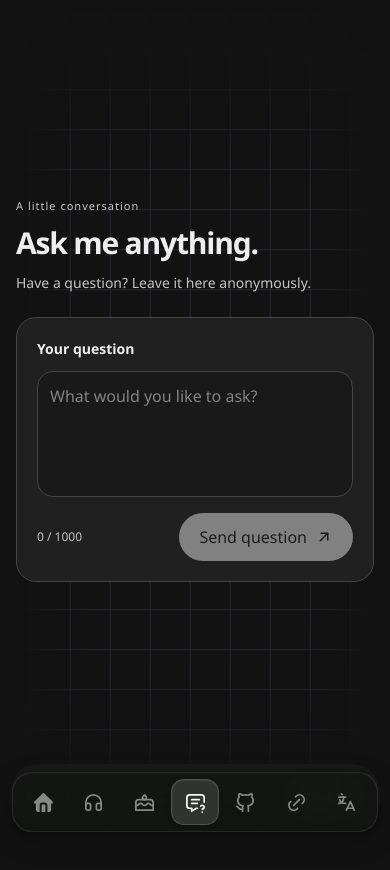
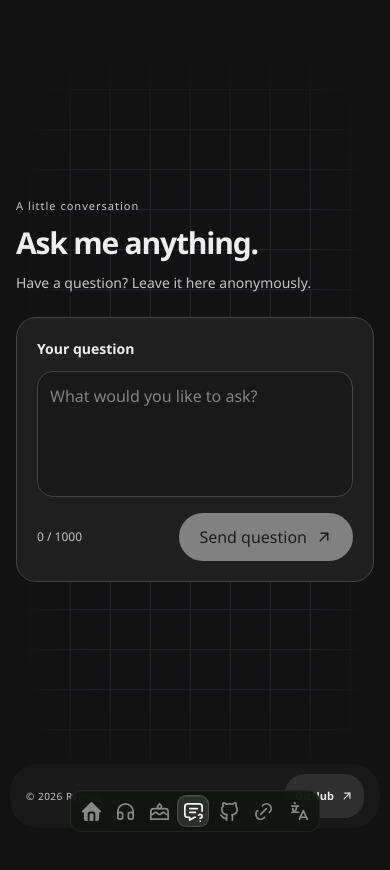
Before and after one commit to rnnve/web, a Next.js app: page /ask in a window 390 px wide. Shown: the top 870 px of the page. Built offline with nearby package versions, Linux system fonts and the light colour scheme; a web font is replaced by a local one.

Commit message:
Match compact navigation proportions and hover treatment to reference

```diff
--- a/app/components/layout/portfolio-navbar.module.css
+++ b/app/components/layout/portfolio-navbar.module.css
@@ -2,7 +2,7 @@
   position: fixed;
   z-index: 60;
   top: 50%;
-  left: max(16px, env(safe-area-inset-left, 0px));
+  left: max(10px, env(safe-area-inset-left, 0px));
   transform: translateY(-50%);
 }
 
@@ -10,15 +10,12 @@
   display: flex;
   flex-direction: column;
   align-items: center;
-  gap: 4px;
-  padding: 7px;
-  border: 1px solid rgb(255 255 255 / 9%);
-  border-radius: 19px;
+  gap: 2px;
+  padding: 4px;
+  border: 1px solid rgb(255 255 255 / 7%);
+  border-radius: 12px;
   background: rgb(19 21 19 / 92%);
-  box-shadow:
-    0 0 0 4px rgb(0 0 0 / 10%),
-    0 8px 28px rgb(0 0 0 / 20%),
-    inset 0 1px 0 rgb(255 255 255 / 3%);
+  box-shadow: inset 0 1px 0 rgb(255 255 255 / 2%);
   backdrop-filter: blur(20px);
   -webkit-backdrop-filter: blur(20px);
 }
@@ -29,11 +26,11 @@
   flex: 0 0 auto;
   align-items: center;
   justify-content: center;
-  width: 46px;
-  height: 46px;
+  width: 32px;
+  height: 32px;
   padding: 0;
   border: 1px solid transparent;
-  border-radius: 13px;
+  border-radius: 9px;
   background: transparent;
   color: #858a85;
   text-decoration: none;
@@ -49,7 +46,7 @@
 .item[aria-current="page"] {
   color: #f5f7f3;
   border-color: rgb(255 255 255 / 15%);
-  background: #30332f;
+  background: #2b2e2a;
   box-shadow:
     inset 0 1px 2px rgb(255 255 255 / 8%),
     0 2px 5px rgb(0 0 0 / 20%);
@@ -66,27 +63,20 @@
   background: #393d37;
 }
 
-.separator {
-  width: 24px;
-  height: 1px;
-  margin: 4px 0;
-  background: rgb(255 255 255 / 8%);
-}
-
 .tooltip {
   position: absolute;
-  left: calc(100% + 20px);
+  left: calc(100% + 12px);
   top: 50%;
   transform: translate(-5px, -50%);
-  padding: 10px 14px;
+  padding: 5px 9px;
   border: 1px solid rgb(255 255 255 / 10%);
-  border-radius: 13px;
+  border-radius: 9px;
   background: #191c18;
   box-shadow: 0 4px 14px rgb(0 0 0 / 20%);
   color: #ecefe9;
-  font-size: 13px;
+  font-size: 11px;
   font-weight: 500;
-  line-height: 20px;
+  line-height: 16px;
   white-space: nowrap;
   opacity: 0;
   visibility: hidden;
@@ -104,6 +94,13 @@
 }
 
 @media (hover: hover) {
+  .rail:has(.item:hover)
+    .item[aria-current="page"]:not(:hover):not(:focus-visible) {
+    color: #858a85;
+    background: transparent;
+    border-color: transparent;
+    box-shadow: none;
+  }
   .item:hover {
     color: #f5f7f3;
     background: #2a2d29;
@@ -118,7 +115,7 @@
 
 /* Reserve space for the fixed rail across every portfolio page. */
 .content {
-  padding-left: calc(96px + env(safe-area-inset-left, 0px));
+  padding-left: calc(64px + env(safe-area-inset-left, 0px));
 }
 .content :global(.page-transition-content) > main:not(:global(.home-page)) {
   padding-top: max(48px, env(safe-area-inset-top, 0px));
@@ -138,23 +135,19 @@
   .rail {
     flex-direction: row;
     gap: 2px;
-    width: min(100%, 408px);
-    padding: 6px;
-    border-radius: 20px;
+    width: max-content;
+    padding: 4px;
+    border-radius: 12px;
     pointer-events: auto;
   }
   .item {
-    flex: 1 1 0;
-    width: auto;
-    min-width: 0;
-    height: 46px;
-  }
-  .separator {
-    display: none;
+    flex: 0 0 32px;
+    width: 32px;
+    height: 32px;
   }
   .tooltip {
     top: auto;
-    bottom: calc(100% + 18px);
+    bottom: calc(100% + 12px);
     left: 50%;
     transform: translate(-50%, 5px);
   }
@@ -176,7 +169,7 @@
   }
   .content {
     padding-left: 0;
-    padding-bottom: calc(94px + env(safe-area-inset-bottom, 0px));
+    padding-bottom: calc(72px + env(safe-area-inset-bottom, 0px));
   }
   .content :global(.page-transition-content) > main:not(:global(.home-page)) {
     padding-top: calc(32px + env(safe-area-inset-top, 0px));
@@ -192,20 +185,6 @@
   }
 }
 
-@media (max-height: 480px) and (min-width: 768px) {
-  .rail {
-    gap: 1px;
-    padding: 5px;
-  }
-  .item {
-    width: 40px;
-    height: 40px;
-  }
-  .separator {
-    margin: 2px 0;
-  }
-}
-
 @media (prefers-reduced-motion: reduce) {
   .item,
   .tooltip {
```
